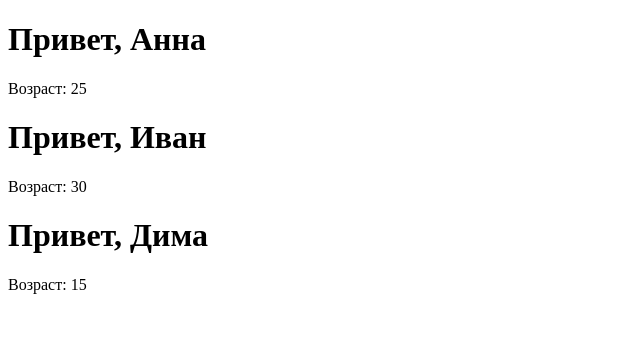
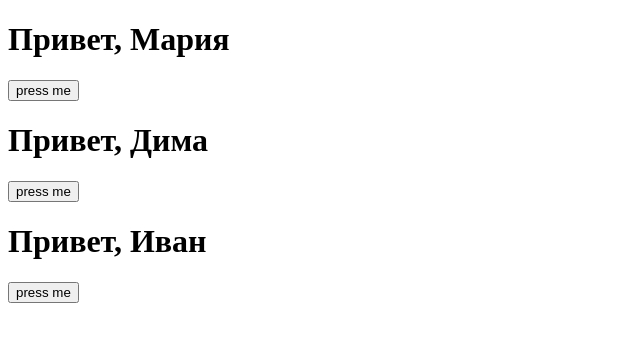
Before and after one commit to AntonBobylev/mitu-react, a React (Vite) app: page / in a window 1280 px wide. Shown: the top 342 px of the page, without its empty margins (0-640 px from the left). Built offline with nearby package versions, Linux system fonts and the light colour scheme.

Commit message:
user card added, welcome message removed

```diff
--- a/src/App.jsx
+++ b/src/App.jsx
@@ -1,11 +1,15 @@
-import WelcomeMessage from "./WelcomeMessage.jsx";
+import UserCard from "./UserCard.jsx";
 
 function App() {
+    const handleClick = (name) => {
+        alert(`Вы нажали на кнопку ${name}`);
+    };
+
     return (
         <>
-            <WelcomeMessage name='Анна' age={25} />
-            <WelcomeMessage name='Иван' age={30} />
-            <WelcomeMessage name='Дима' age={15} />
+            <UserCard name='Мария' onButtonClick={handleClick} />
+            <UserCard name='Дима' onButtonClick={handleClick} />
+            <UserCard name='Иван' onButtonClick={handleClick} />
         </>
     );
 }
--- /dev/null
+++ b/src/UserCard.jsx
@@ -0,0 +1,12 @@
+function UserCard({name, onButtonClick}) {
+    return (
+        <div>
+            <h1>Привет, {name}</h1>
+            <button onClick={() => onButtonClick(name)}>
+                press me
+            </button>
+        </div>
+    )
+}
+
+export default UserCard;
--- a/src/WelcomeMessage.jsx
+++ /dev/null
@@ -1,10 +0,0 @@
-function WelcomeMessage({name, age}) {
-    return (
-        <div>
-            <h1>Привет, {name}</h1>
-            <p>Возраст: {age}</p>
-        </div>
-    )
-}
-
-export default WelcomeMessage;
```
